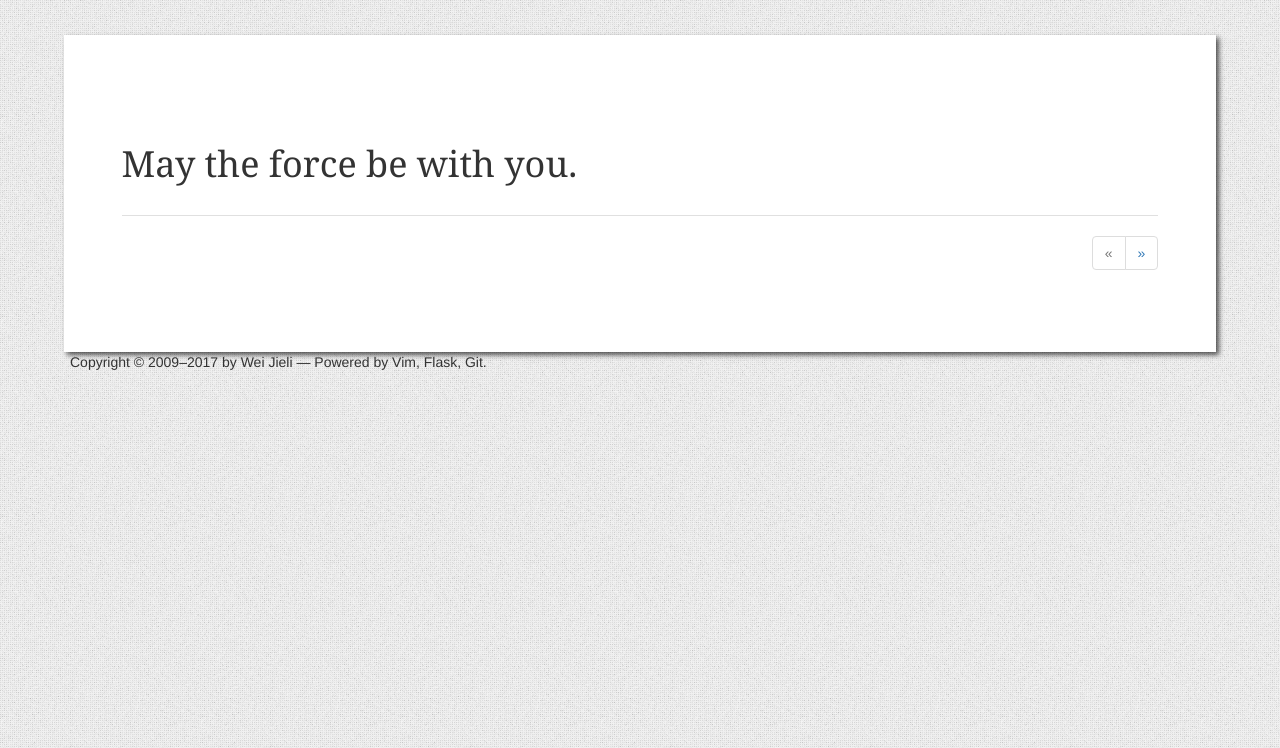
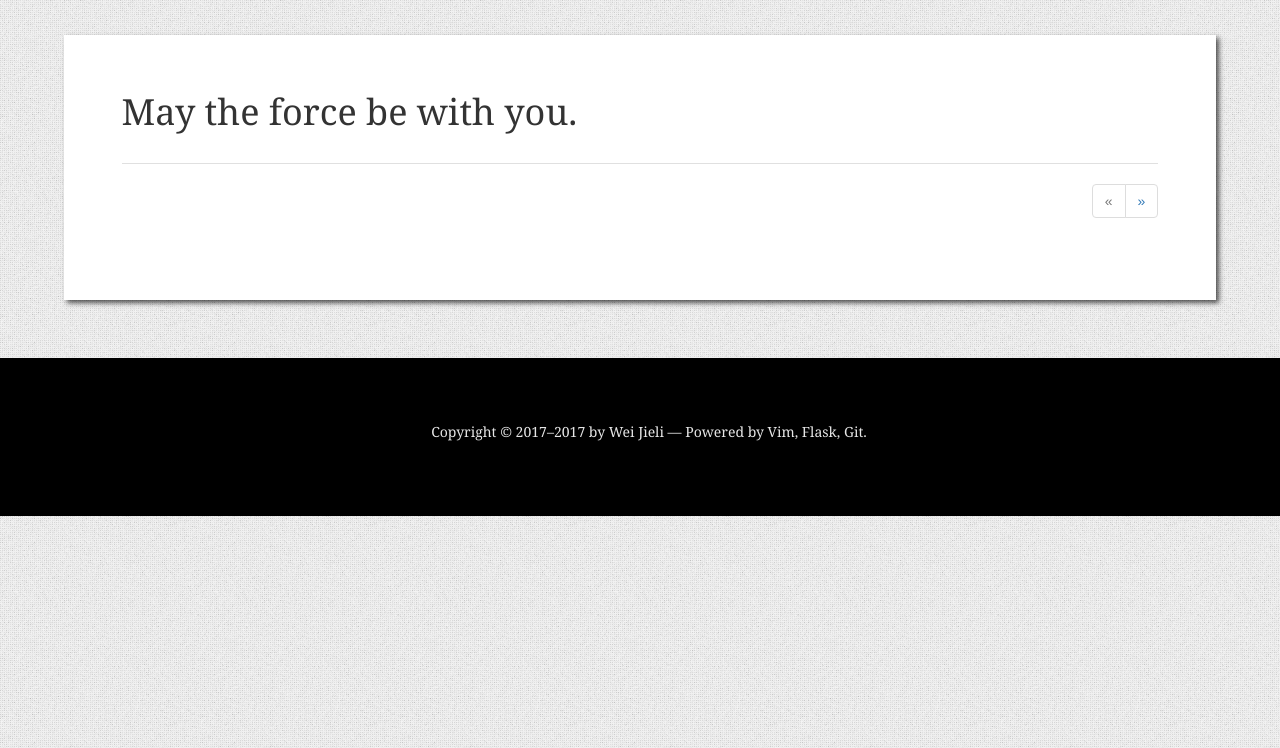
Before and after one commit to WeJie/flask-practice, a Flask app: page / in a window 1280 px wide. Shown: the part 52-800 px from the top of the page. Run offline with Flask 2, Linux system fonts and the light colour scheme; data that the repository does not hold is empty; some libraries are stand-ins or nearby versions.

Commit message:
Adjust footer css

```diff
--- a/app/static/styles.css
+++ b/app/static/styles.css
@@ -9,7 +9,7 @@ body {
 }
 
 .article-header {
-    padding: 5% 0px 0px 0px;
+    padding: 0;
 }
 
 .font {
@@ -32,6 +32,7 @@ div.page-container {
 article.page {
     padding: 5%;
     margin-top: 3%;
+    margin-bottom: 5%;
 }
 
 ul.posts {
@@ -44,13 +45,10 @@ ul.posts li.post {
     min-height: 48px;
     border-bottom: 1px solid #e0e0e0;
 }
-ul.posts li.post:hover {
-    background-color: #f0f0f0;
-}
 
 li.post {
     padding-top: 5%;
-    padding-bottom: 5%;
+    padding-bottom: 3%;
 }
 div.post-header{
     margin: 0 0 3% 0;
@@ -71,11 +69,11 @@ div.post-body {
 
 div.post-footer {
     padding-top: 3%;
-    padding-bottom: 3%;
 }
 
 div.post-footer a {
-    padding: 2% 4% 2% 4%;
+    /* padding: 2% 4% 2% 4%; */
+    padding: 1% 3% 1% 3%;
     border: 1px solid rgba(34, 36, 38, .15);
 }
 
@@ -100,3 +98,10 @@ div.flask-pagedown-preview h2 {
 div.flask-pagedown-preview h3 {
     font-size: 120%;
 }
+
+footer {
+    background-color: black;
+    color: rgba(255, 255, 255, 0.901961);
+    text-align: center;
+    padding: 5%
+}
--- a/app/templates/_footer.html
+++ b/app/templates/_footer.html
@@ -1,7 +1,7 @@
-<footer>
+<footer class="font">
     <div class="container">
       <p>
-        Copyright © 2009–2017 by Wei Jieli — Powered by Vim, Flask, Git.
+        Copyright © 2017–2017 by Wei Jieli — Powered by Vim, Flask, Git.
       </p>
     </div>
 </footer>
```
